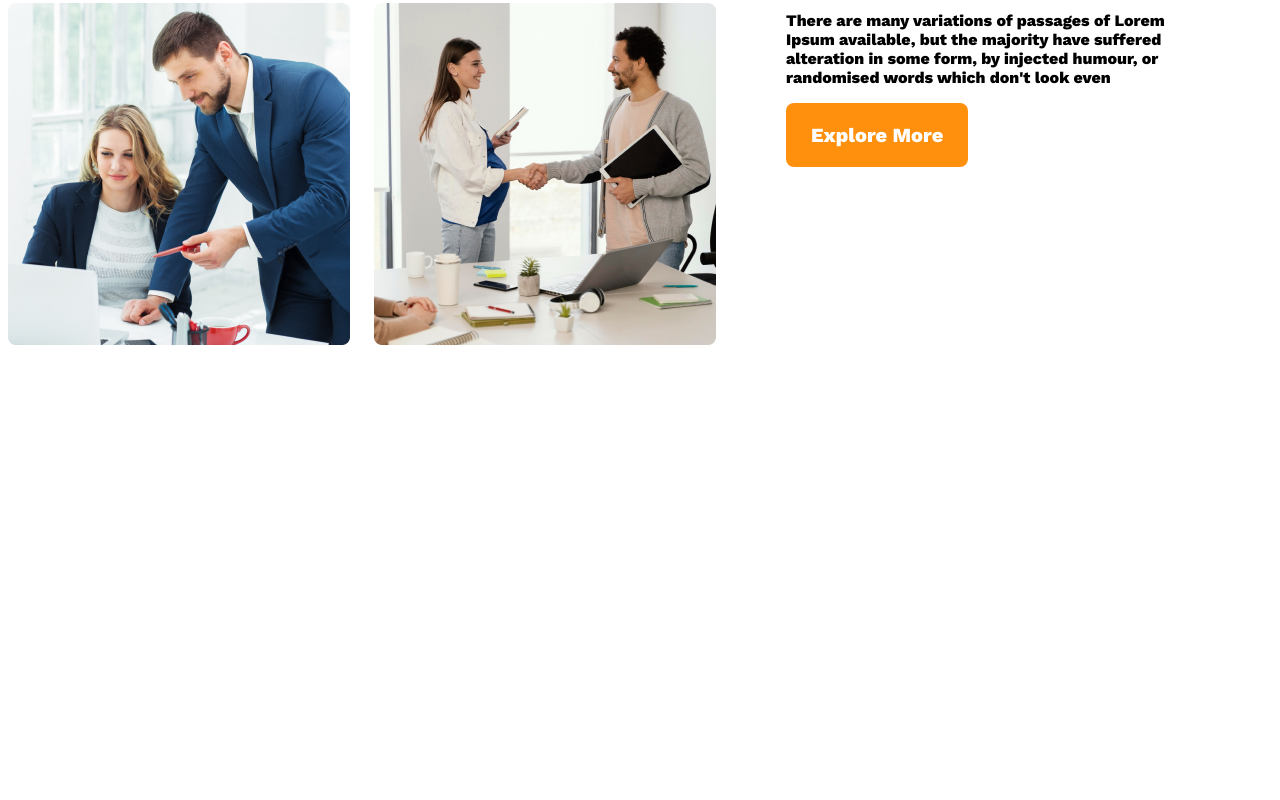
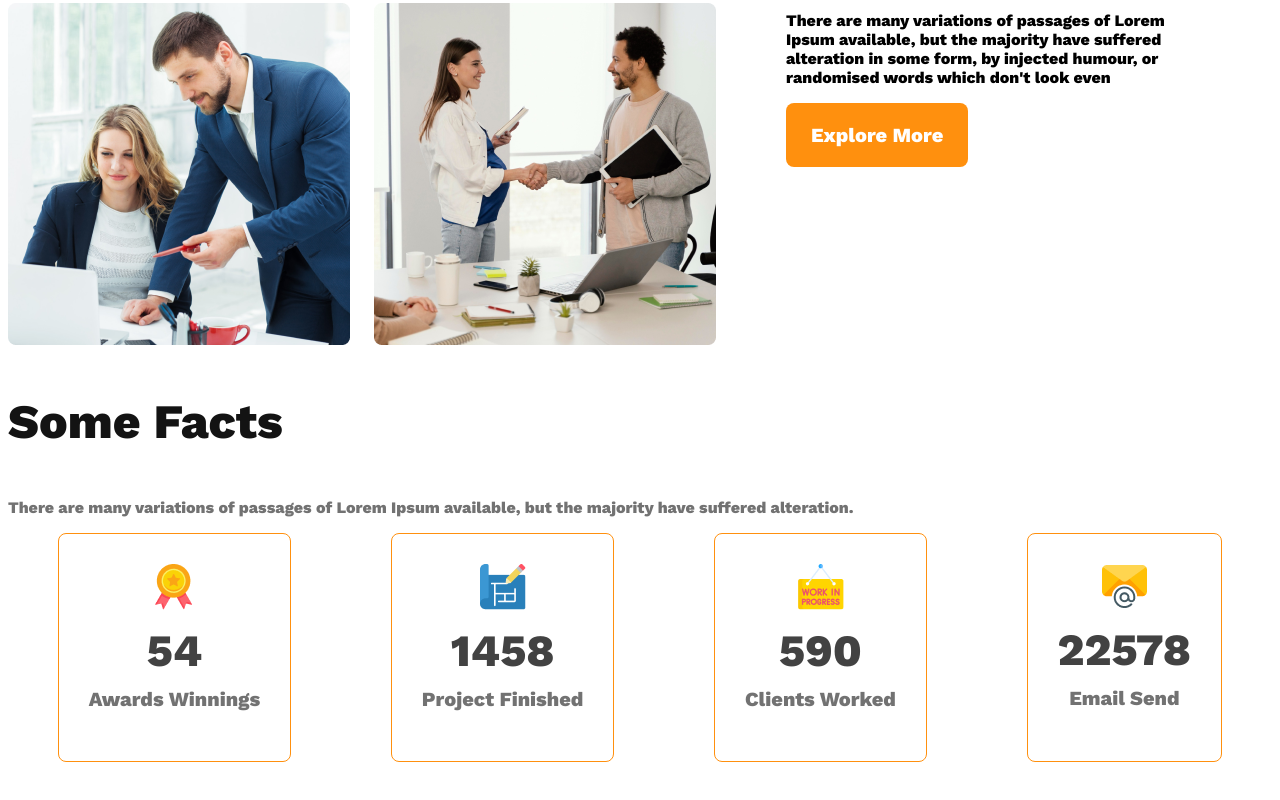
Before and after one commit to datta-toma/Architects-Project, a plain HTML site: page index.html in a window 1280 px wide. Shown: the part 1455-2255 px from the top of the page. Before the commit the page ends 1870 px from the top, so only its background shows below. Drawn offline with nearby package versions, Linux system fonts and the light colour scheme.

Commit message:
facts-card  section

```diff
--- a/index.html
+++ b/index.html
@@ -10,7 +10,7 @@
     <!-- header start -->
     <header>
        <nav>
-        <h3 class="nav-title">G3 Architects</h3>
+        <h3 class="section-title">G3 Architects</h3>
         <ul>
             <li><a href="Home">Home</a></li>
             <li><a href="About">About</a></li>
@@ -53,6 +53,41 @@
             <button class="btn-primary">Explore More</button>
         </div>
      </section>
+
+     <!-- features section -->
+     <section class="features"></section>
+
+     <!--facts section  -->
+     <section class="facts">
+        <h3 class="section-title">Some Facts</h3>
+        <p class="text-light-gray">There are many variations of passages of Lorem Ipsum available, but the majority have suffered alteration.</p>
+
+        <div class="facts-card-container">
+            <div class="card">
+                <img src="/images/icons/ribon.png" alt="">
+                <h2 class="card-stats">54</h2>
+                <p class="card-title text-light-gray">Awards Winnings</p>
+            </div>
+
+            <div class="card">
+                <img src="/images/icons/projects.png" alt="">
+                <h2 class="card-stats">1458</h2>
+                <p class="card-title text-light-gray">Project Finished</p>
+            </div>
+
+            <div class="card">
+                <img src="/images/icons/customers.png" alt="">
+                <h2 class="card-stats">590</h2>
+                <p class="card-title text-light-gray">Clients Worked</p>
+            </div>
+
+            <div class="card">
+                <img src="/images/icons/email.png" alt="">
+                <h2 class="card-stats">22578</h2>
+                <p class="card-title text-light-gray">Email Send</p>
+            </div>
+        </div>
+     </section>
     </main>
 
 
--- a/styles/architect.css
+++ b/styles/architect.css
@@ -23,6 +23,13 @@
   border: 0;
 }
 
+
+.section-title{
+  font-size: 3rem;
+  font-weight: 700;
+  color:#131313 ;
+}
+
 /* header styles */
 header{
   background: rgba(255,144,14,0.10);
@@ -33,11 +40,7 @@ nav{
   justify-content: space-between;
   align-items: center;
 }
-.nav-title{
-  font-size: 3rem;
-  font-weight: 700;
-  color:#131313 ;
-}
+
 nav > ul{
   display: flex;
 }
@@ -109,8 +112,30 @@ main{
   font-weight: 700px;
 }
 
+/* facts section */
+.facts-card-container {
+  display: flex;
+  justify-content: space-around;
+}
+.facts-card-container .card{
+   border: 1px solid #ff900e;
+   border-radius: 8px;
+   text-align: center;
+   padding:  30px;
 
+}
+.facts-card-container .card-title{
+  font-weight: 600;
+  font-size: 1.25rem;
+  margin-top: 5px;
+}
 
+.facts-card-container  .card-stats{
+     font-size: 2.8rem;
+     color: #424242;
+     margin-top: 10px;
+     margin-bottom: 10px;
+}
 
 
 
```
